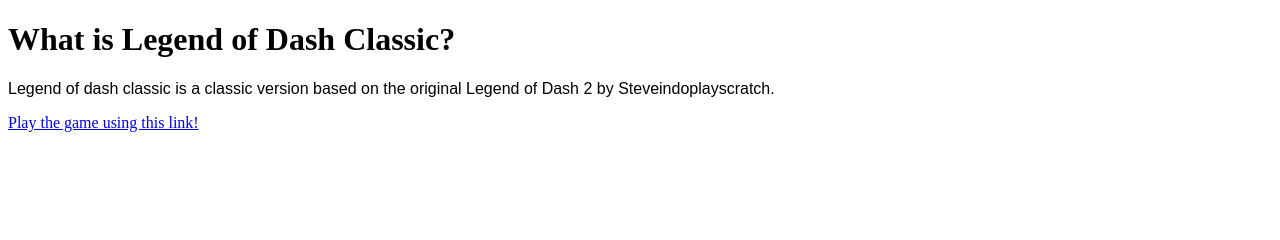
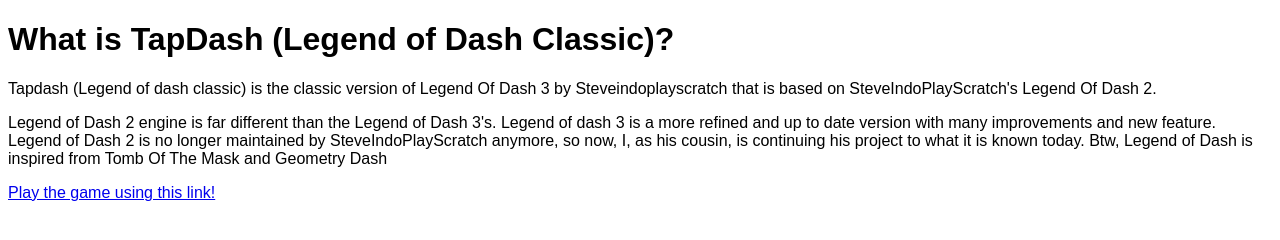
Before and after one commit to kenzieshane/LOD, a plain HTML site: page index.html in a window 1280 px wide. Drawn offline with Linux system fonts and the light colour scheme.

Commit message:
Update index.html

```diff
--- a/index.html
+++ b/index.html
@@ -3,11 +3,12 @@
     <head>
 <meta name="viewport" content="width=device-width, initial-scale=1.0">
         <META http-equiv="Content-Type" content="text/html; charset=UTF-8">
-        <title>Legend Of Dash Classic</title>
+        <title style="font-family:Arial">TapDash (Legend Of Dash Classic)</title>
     </head>
     <body>
-        <h1>What is Legend of Dash Classic?</h1>
-        <p style="font-family:Arial">Legend of dash classic is a classic version based on the original Legend of Dash 2 by Steveindoplayscratch.</p>
-        <a href="https://kenzieshanegd.github.io/LegendOfDashWebsite">Play the game using this link!</a>
+        <h1 style="font-family:Arial">What is TapDash (Legend of Dash Classic)?</h1>
+        <p style="font-family:Arial">Tapdash (Legend of dash classic) is the classic version of Legend Of Dash 3 by Steveindoplayscratch that is based on SteveIndoPlayScratch's Legend Of Dash 2.</p>
+	<p style="font-family:Arial"> Legend of Dash 2 engine is far different than the Legend of Dash 3's. Legend of dash 3 is a more refined and up to date version with many improvements and new feature. Legend of Dash 2 is no longer maintained by SteveIndoPlayScratch anymore, so now, I, as his cousin, is continuing his project to what it is known today. Btw, Legend of Dash is inspired from Tomb Of The Mask and Geometry Dash<p>
+        <a style="font-family:Arial" href="https://kenzieshanegd.github.io/LegendOfDashWebsite">Play the game using this link!</a>
     </body>
 </html>
```
